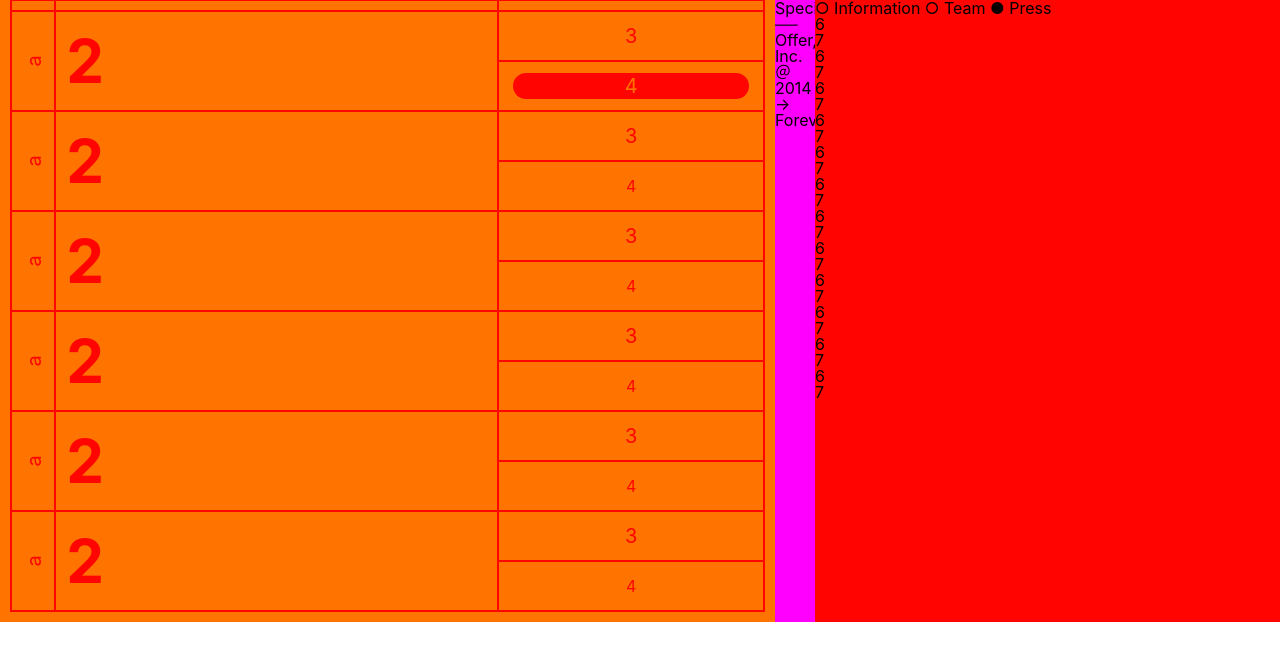
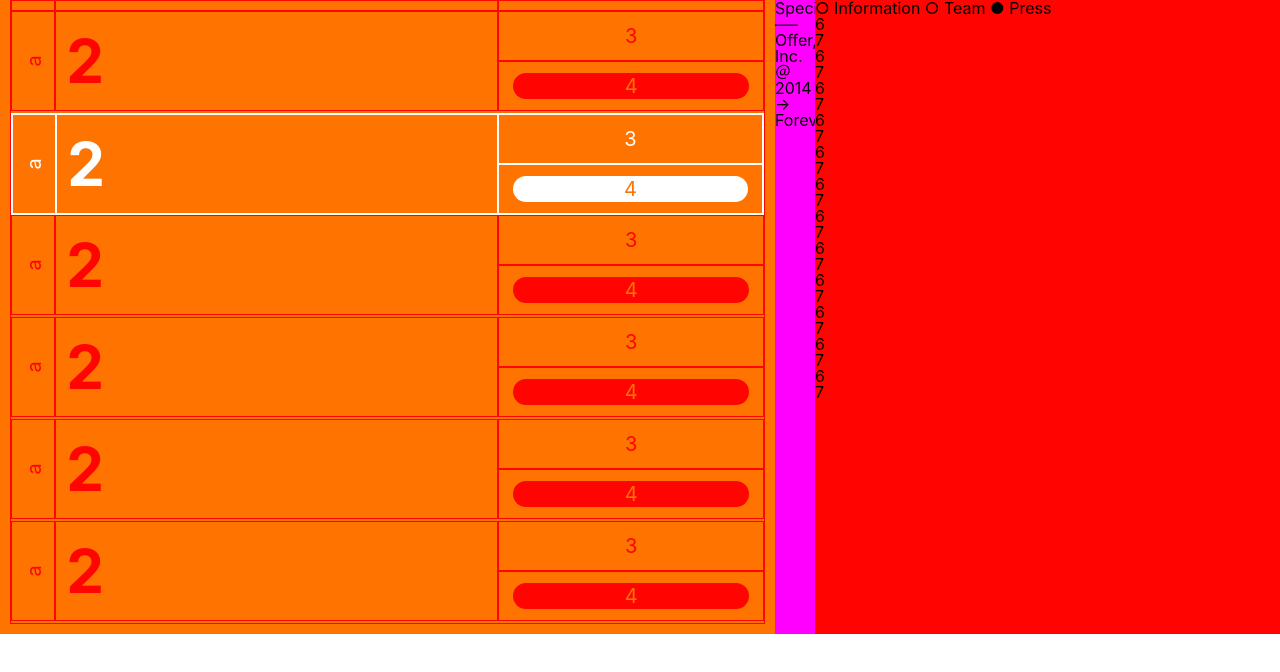
Before and after one commit to draketamer/csslayout_masterclass_challenge, a website built with Vite: page index.html in a window 1280 px wide. Built offline with nearby package versions, Linux system fonts and the light colour scheme.

Commit message:
그리드 색깔 수정하기 전 저장

```diff
--- a/index.html
+++ b/index.html
@@ -29,31 +29,41 @@
           <div class="orange__bar-category"><span>a</span></div>
           <div class="orange__bar-title">2</div>
           <div class="orange__bar-subcategory">3</div>
-          <div class="orange__bar-year">4</div>
+          <div class="orange__bar-year">
+            <div class="orange__bar-year-text">4</div>
+          </div>
         </div>
         <div class="orange__bar">
           <div class="orange__bar-category"><span>a</span></div>
           <div class="orange__bar-title">2</div>
           <div class="orange__bar-subcategory">3</div>
-          <div class="orange__bar-year">4</div>
+          <div class="orange__bar-year">
+            <div class="orange__bar-year-text">4</div>
+          </div>
         </div>
         <div class="orange__bar">
           <div class="orange__bar-category"><span>a</span></div>
           <div class="orange__bar-title">2</div>
           <div class="orange__bar-subcategory">3</div>
-          <div class="orange__bar-year">4</div>
+          <div class="orange__bar-year">
+            <div class="orange__bar-year-text">4</div>
+          </div>
         </div>
         <div class="orange__bar">
           <div class="orange__bar-category"><span>a</span></div>
           <div class="orange__bar-title">2</div>
           <div class="orange__bar-subcategory">3</div>
-          <div class="orange__bar-year">4</div>
+          <div class="orange__bar-year">
+            <div class="orange__bar-year-text">4</div>
+          </div>
         </div>
         <div class="orange__bar">
           <div class="orange__bar-category"><span>a</span></div>
           <div class="orange__bar-title">2</div>
           <div class="orange__bar-subcategory">3</div>
-          <div class="orange__bar-year">4</div>
+          <div class="orange__bar-year">
+            <div class="orange__bar-year-text">4</div>
+          </div>
         </div>
       </div>
     </section>
--- a/styles/style.scss
+++ b/styles/style.scss
@@ -17,10 +17,11 @@ body {
     color: #ff0400;
     border: 0.5px solid #ff0400;
     display: grid;
-    grid-template-rows: 10px repeat(6, 1fr);
+    grid-template-rows: minmax(10px, auto) repeat(6, 1fr);
     .orange__main-header {
       display: grid;
       grid-template-columns: 0.1fr 1fr 0.6fr;
+      gap: 0;
       // border: 0.5px solid #ff0400;
       div {
         border: 0.5px solid #ff0400;
@@ -29,11 +30,12 @@ body {
     }
     .orange__bar {
       // border: 0.5px solid #ff0400;
-      height: 15vh;
+      height: 100%;
       max-height: 100px;
       display: grid;
       grid-template-columns: 0.1fr 1fr 0.6fr;
       grid-template-rows: 1fr 1fr;
+      gap: 0;
 
       .orange__bar-category {
         border: 0.5px solid #ff0400;
@@ -85,8 +87,68 @@ body {
 
           font-size: 20px;
         }
-        &:nth-child(2) {
-          border-left: none;
+      }
+      &:nth-child(3) {
+        height: 15vh;
+        max-height: 100px;
+        display: grid;
+        grid-template-columns: 0.1fr 1fr 0.6fr;
+        grid-template-rows: 1fr 1fr;
+        gap: 0;
+        border: 0.5px solid white;
+        .orange__bar-category {
+          border: 0.5px solid white;
+          color: white;
+
+          grid-row: 1 / span 2;
+          display: flex;
+          justify-content: center;
+          align-items: center;
+          & > span {
+            display: inline-block;
+            rotate: 270deg;
+            transform-origin: center;
+            text-align: center;
+            font-size: 20px;
+          }
+        }
+        .orange__bar-title {
+          border: 0.5px solid white;
+          grid-row: 1 / span 2;
+          padding-left: 10px;
+          color: white;
+          font-size: 60px;
+          font-weight: bold;
+          display: flex;
+          justify-content: flex-start;
+          align-items: center;
+        }
+        .orange__bar-subcategory {
+          border: 0.5px solid white;
+          display: flex;
+          justify-content: center;
+          align-items: center;
+          color: white;
+          font-size: 20px;
+        }
+        .orange__bar-year {
+          border: 0.5px solid white;
+          display: flex;
+          justify-content: center;
+          align-items: center;
+          padding: 10px;
+          .orange__bar-year-text {
+            display: flex;
+            justify-content: center;
+            align-items: center;
+            height: 90%;
+            width: 97%;
+            border-radius: 15px;
+            background-color: white;
+            color: #ff7400;
+
+            font-size: 20px;
+          }
         }
       }
     }
```
